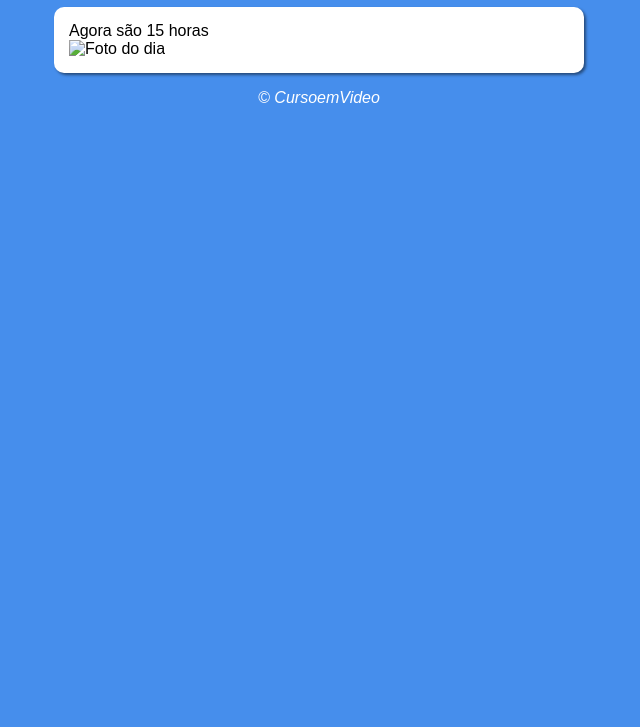
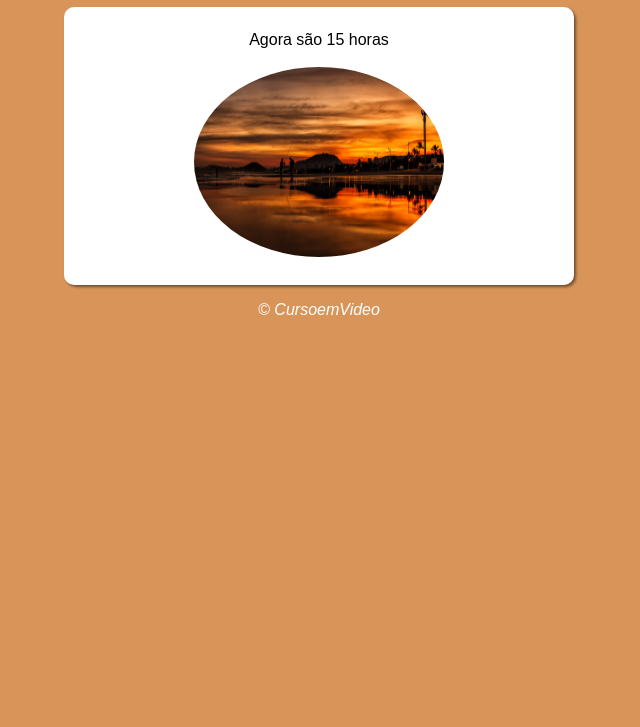
Before and after one commit to P3droReis/javascript, a plain HTML site: page Aula12exer/index.html in a window 1280 px wide. Shown: the part 73-800 px from the top of the page, without its empty margins (321-961 px from the left). Drawn offline with Linux system fonts and the light colour scheme.

Commit message:
atualização final

```diff
--- a/Aula12exer/index.html
+++ b/Aula12exer/index.html
@@ -17,7 +17,7 @@
             Aqui vai aparecer a mensagem...
         </div>
         <div id="foto">
-            <img id="imagem" src="imagens/manha.png" alt="Foto do dia">
+            <img id="imagem" src="manha.png" alt="Foto do dia">
         </div>
     </section>
 
--- a/Aula12exer/script.js
+++ b/Aula12exer/script.js
@@ -1,15 +1,18 @@
 function carregar() {
     var msg = document.getElementById('msg')
-    var img = document.getElementById('foto')
+    var img = document.getElementById('imagem')
     var data = new Date()
-    //var hora = data.getHours()
-    var hora = 15
+    var hora = data.getHours()
     msg.innerHTML = `Agora são ${hora} horas`
+
     if (hora >= 0 && hora < 12){
         img.src = 'manha.png'
+        document.body.style.backgroundColor = '#593312'
     }else if (hora >= 12 && hora <18){
         img.src = 'tarde.png'
+        document.body.style.backgroundColor = '#D99559'
     } else{
         img.src = 'noite.png'
+        document.body.style.backgroundColor = '#081459'
     }
 }
--- a/Aula12exer/style.css
+++ b/Aula12exer/style.css
@@ -17,18 +17,23 @@ section {
     background-color: white;
     border-radius: 10px;
     padding: 15px;
-    width: 500px;
+    width: 480px;
     margin: auto;
     box-shadow: 2px 2px 3px rgba(0, 0, 0, 0.477);
 }
-/*
-#periodo img {
+
+div {
+    text-align: center;
+    padding: 9px;
+}
+
+#foto img {
     box-sizing: border-box;
     border-radius: 50%;
     width: 250px;
     height: 190px;
 }
-*/
+
 footer {
     text-align: center;
     font-style: italic;
```
